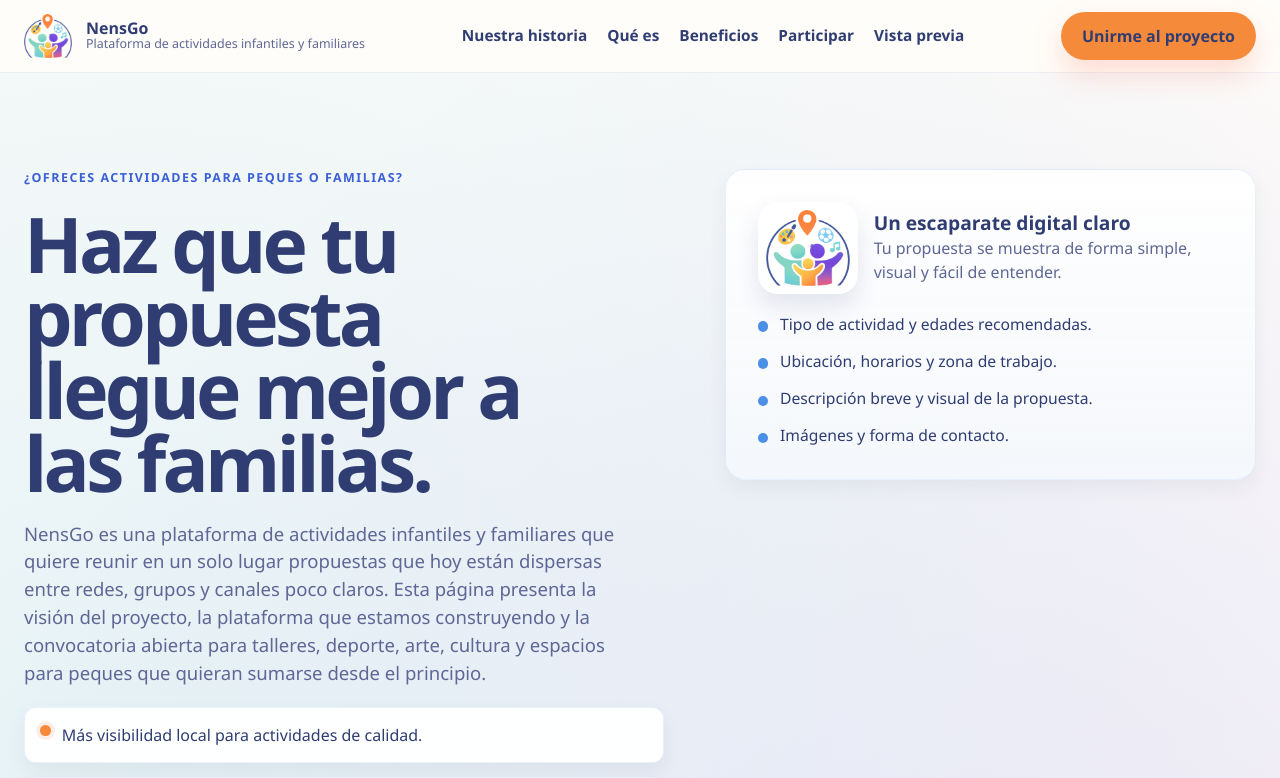
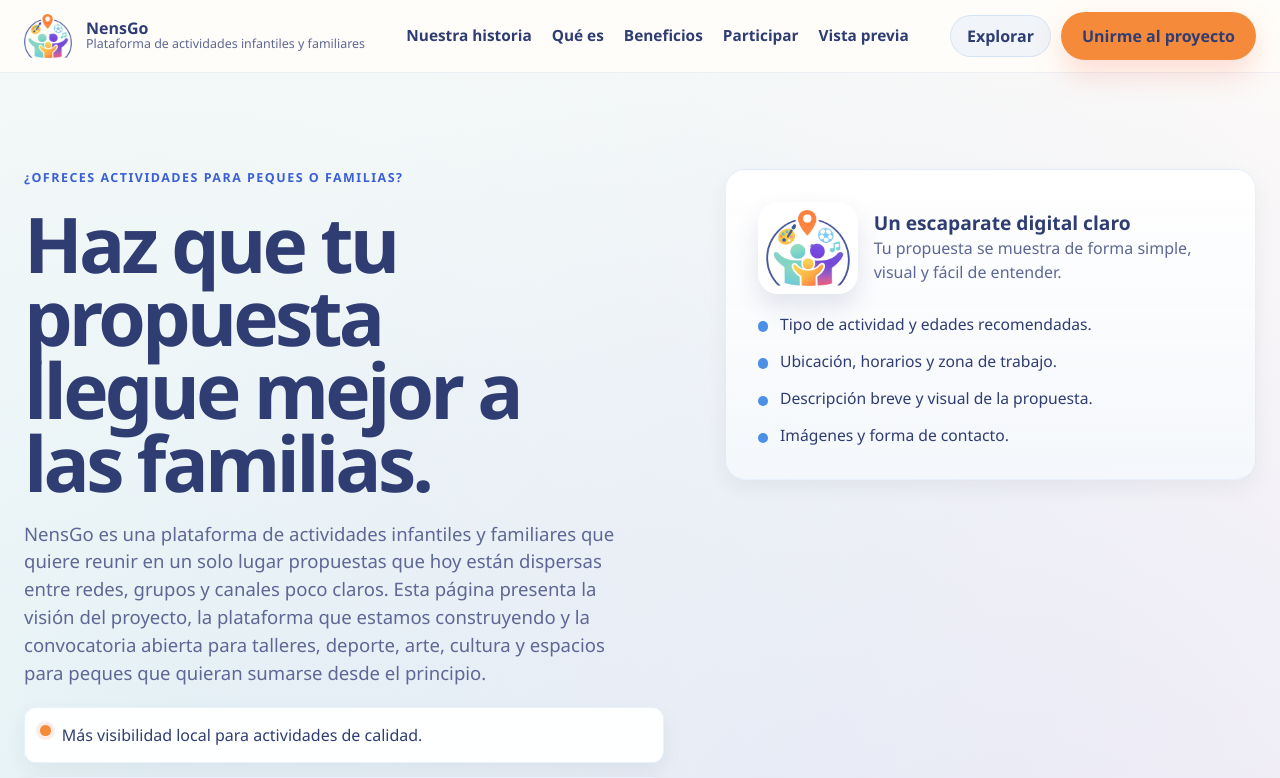
Before and after one commit to dev-nen/mvp, a React (Vite) app: page /para-centros in a window 1280 px wide. Shown: the top 778 px of the page. Built offline with nearby package versions, Linux system fonts and the light colour scheme; no server answers.

Commit message:
fix(public): add home navigation to centers landing

```diff
--- a/src/pages/ParaCentrosPage.css
+++ b/src/pages/ParaCentrosPage.css
@@ -159,6 +159,39 @@
   transform: scaleX(1);
 }
 
+.para-centros__actions {
+  min-width: 0;
+  display: inline-flex;
+  align-items: center;
+  justify-content: flex-end;
+  gap: 0.625rem;
+}
+
+.para-centros__home-link {
+  min-height: 2.65rem;
+  display: inline-flex;
+  align-items: center;
+  justify-content: center;
+  padding: 0.7rem 1rem;
+  color: var(--color-primary-strong);
+  background: rgba(75, 143, 231, 0.08);
+  border: 1px solid rgba(75, 143, 231, 0.16);
+  border-radius: var(--radius-pill);
+  font-weight: 800;
+  line-height: 1;
+  transition:
+    background-color var(--transition-fast),
+    border-color var(--transition-fast),
+    transform var(--transition-fast);
+}
+
+.para-centros__home-link:hover,
+.para-centros__home-link:focus-visible {
+  background: rgba(75, 143, 231, 0.14);
+  border-color: rgba(75, 143, 231, 0.28);
+  transform: translateY(-1px);
+}
+
 .para-centros__button {
   display: inline-flex;
   align-items: center;
@@ -180,6 +213,7 @@
 
 .para-centros__button:focus-visible,
 .para-centros__nav-link:focus-visible,
+.para-centros__home-link:focus-visible,
 .para-centros__modal-back:focus-visible,
 .para-centros__modal-close:focus-visible {
   outline: 3px solid var(--color-focus);
@@ -208,6 +242,10 @@
 .para-centros__button--secondary:focus-visible {
   background: var(--color-accent-coral);
   transform: translateY(-1px);
+}
+
+.para-centros__button-label-short {
+  display: none;
 }
 
 .para-centros__hero,
@@ -915,6 +953,24 @@
     font-size: 0.95rem;
   }
 
+  .para-centros__actions {
+    gap: 0.45rem;
+  }
+
+  .para-centros__home-link {
+    min-height: 2.5rem;
+    padding: 0.65rem 0.8rem;
+    font-size: 0.9rem;
+  }
+
+  .para-centros__button-label-full {
+    display: none;
+  }
+
+  .para-centros__button-label-short {
+    display: inline;
+  }
+
   .para-centros__section--hero {
     padding-top: 4.75rem;
   }
--- a/src/pages/ParaCentrosPage.jsx
+++ b/src/pages/ParaCentrosPage.jsx
@@ -319,8 +319,8 @@ export function ParaCentrosPage() {
           <div className="para-centros__container para-centros__header-inner">
             <a
               className="para-centros__brand"
-              href="#inicio"
-              aria-label="Ir al inicio de NensGo para centros"
+              href="/"
+              aria-label="Volver al catálogo de NensGo"
             >
               <img
                 className="para-centros__brand-mark"
@@ -348,14 +348,29 @@ export function ParaCentrosPage() {
               ))}
             </nav>
 
+            <div className="para-centros__actions">
+              <a
+                className="para-centros__home-link"
+                href="/"
+                aria-label="Volver al catálogo familiar"
+              >
+                Explorar
+              </a>
+
               <a
                 className="para-centros__button para-centros__button--secondary"
                 href={FORM_URL}
                 target="_blank"
                 rel="noreferrer noopener"
               >
+                <span className="para-centros__button-label-full">
                   Unirme al proyecto
+                </span>
+                <span className="para-centros__button-label-short">
+                  Unirme
+                </span>
               </a>
+            </div>
           </div>
         </header>
 
```
Lines whose indentation alone changed are shown as unchanged.
